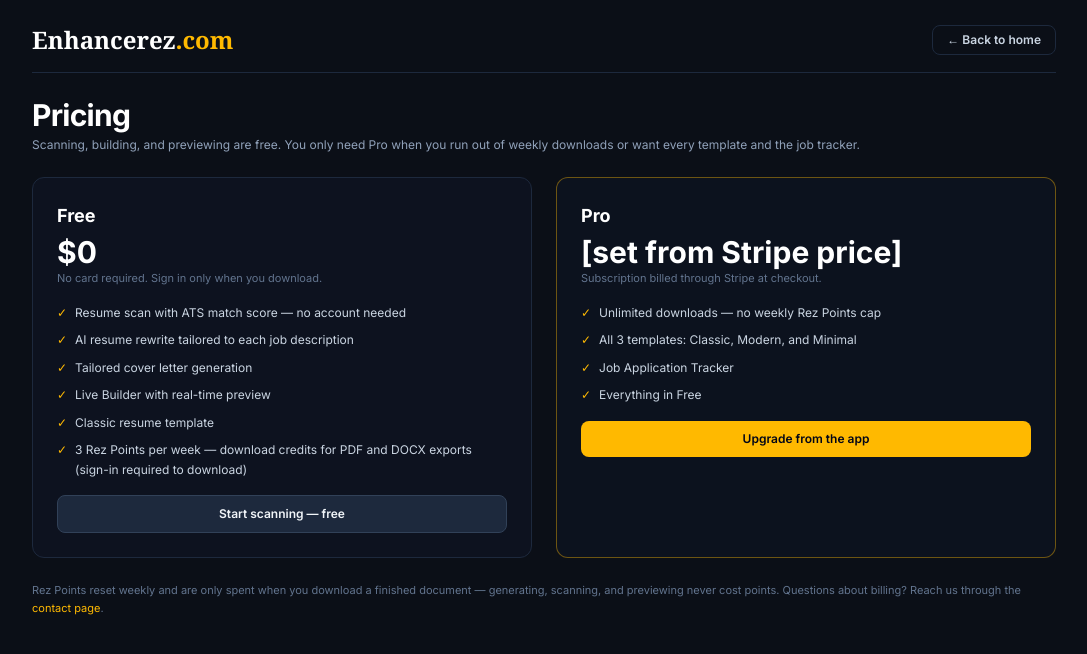
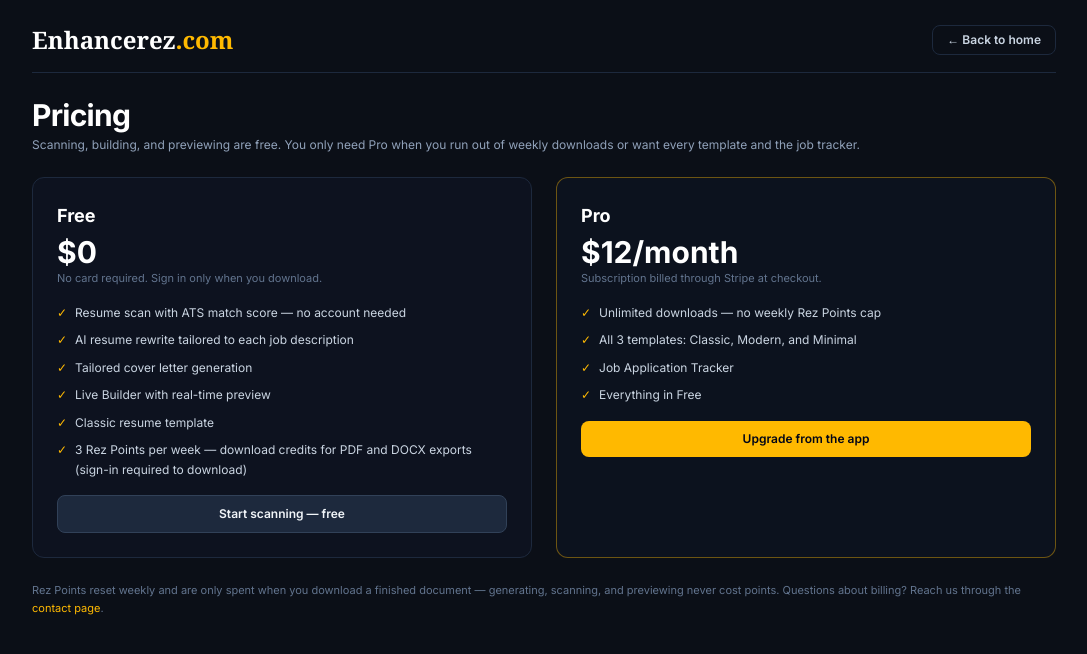
Before and after one commit to ekohmitch-gif/hired.ai, a Next.js app: page /pricing in a window 1280 px wide. Shown: the top 654 px of the page, without its empty margins (96-1183 px from the left). Built offline with nearby package versions, Linux system fonts and the light colour scheme.

Commit message:
feat(pricing): show confirmed Pro price of $12/month
Owner confirmed the price on Oct 19, 2026. It is charged via the
Stripe price in STRIPE_PRICE_ID.

```diff
--- a/app/pricing/page.tsx
+++ b/app/pricing/page.tsx
@@ -1,10 +1,10 @@
 import type { Metadata } from 'next';
 import Link from 'next/link';
 
-// The Pro subscription price is configured in Stripe (STRIPE_PRICE_ID) and
-// is intentionally NOT stored in this codebase — the code only knows the
-// price ID. Set this display string from the live Stripe price.
-const PRO_PRICE_DISPLAY = '[set from Stripe price]';
+// Pro price confirmed by the owner on Oct 19, 2026: $12.00/month. The amount
+// is charged via the Stripe price in STRIPE_PRICE_ID — keep this display
+// string in sync if the Stripe price ever changes.
+const PRO_PRICE_DISPLAY = '$12/month';
 
 export const metadata: Metadata = {
   title: 'Pricing — EnhanceRez | AI Resume Builder',
```
